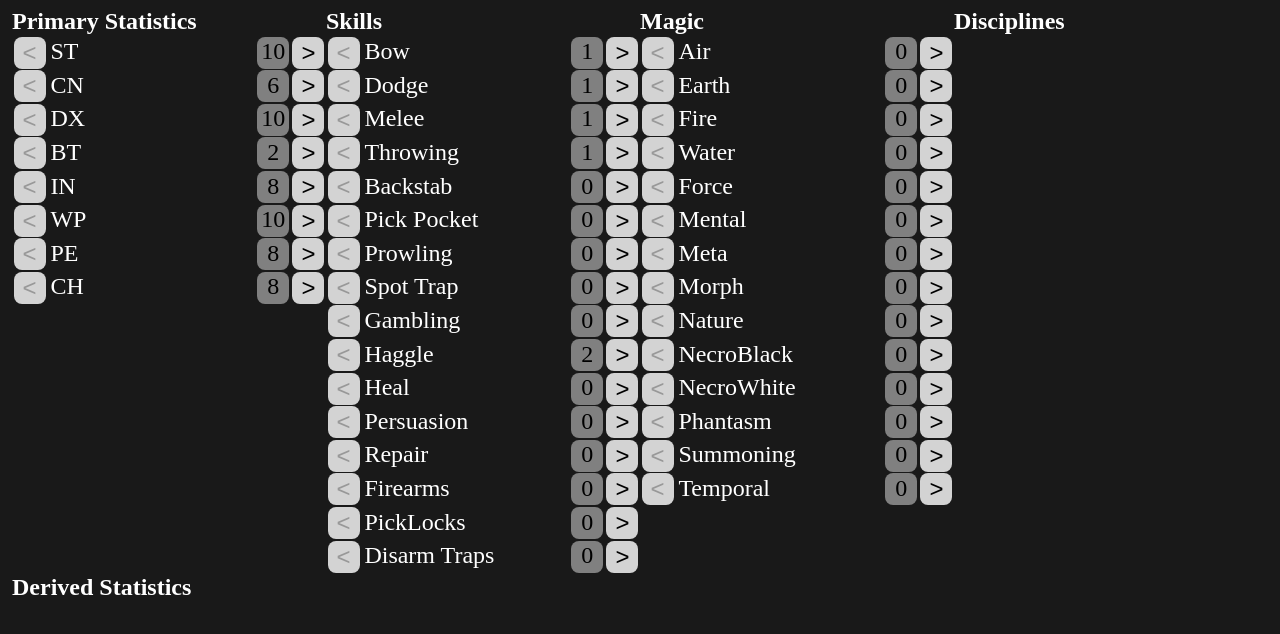
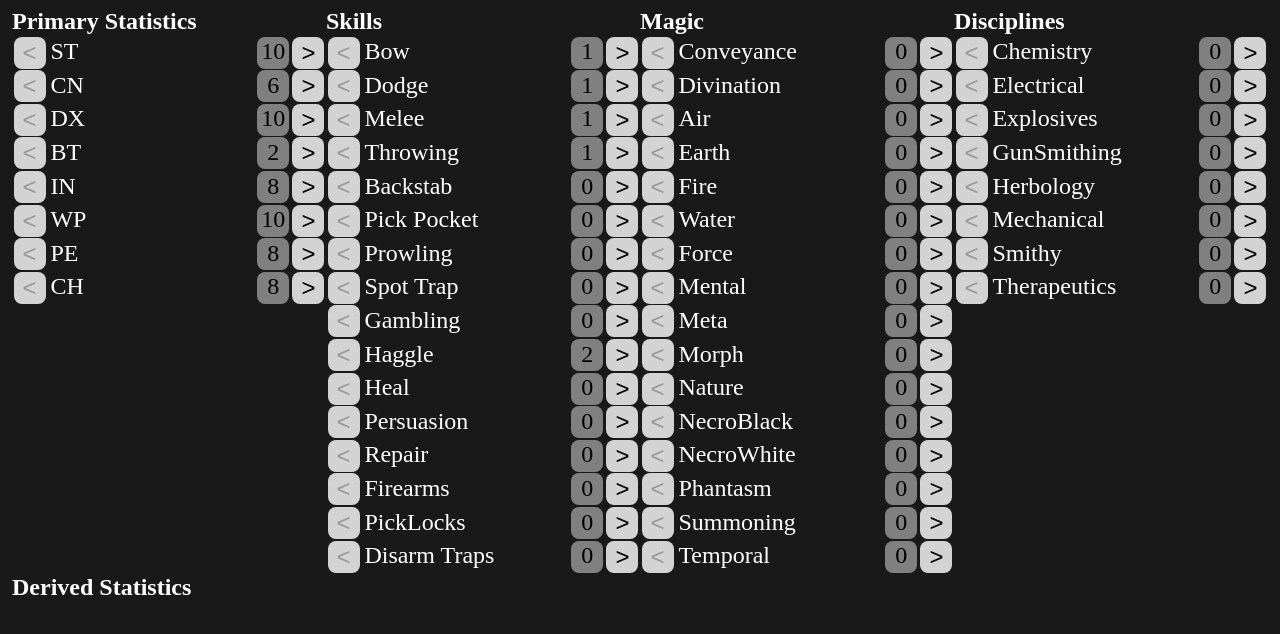
Before and after one commit to limaxophobiac/arcplanner, a React (Vite) app: page / in a window 1280 px wide. Shown: the top 634 px of the page. Built offline with nearby package versions, Linux system fonts and the light colour scheme.

Commit message:
adding disciplines

```diff
--- a/src/Planner.jsx
+++ b/src/Planner.jsx
@@ -21,8 +21,14 @@ function Planner(){
     function calcSkill(name){
         return (races[character.race][name] || 0) + (backgrounds[character.background].modifiers[name] || 0) + (character[name]*4);
     }
+    function calcDiscpMax(){
+        let i = calcPrimary("IN");
+        return i >= 19 ? 7 : i >= 17 ? 6 : i >= 15 ? 5 : i >= 13 ? 4 : i >= 11 ? 3 : i >= 8 ? 2 : i >= 5 ? 1 : 0;
+    }
 
     const magics = [
+        "Conveyance",
+        "Divination",
         "Air",
         "Earth",
         "Fire",
@@ -37,6 +43,17 @@ function Planner(){
         "Phantasm",
         "Summoning",
         "Temporal",
+    ]
+
+    const disciplines = [
+        "Chemistry",
+        "Electrical",
+        "Explosives",
+        "GunSmithing",
+        "Herbology",
+        "Mechanical",
+        "Smithy",
+        "Therapeutics"
     ]
 
     return (
@@ -81,6 +98,7 @@ function Planner(){
             </div>
             <div id="Disciplines">
                 <h2>Disciplines</h2>
+                {disciplines.map(elem => <Statdisplay key ={elem} name={elem} value={character[elem]} assigned={character[elem]} hasPoints={character.unspent > 0} adder = {(val) => addStat(elem, val)} max = {calcDiscpMax()}/>)}
             </div>
             <div id="derived">
                 <h2>Derived Statistics</h2>
@@ -88,23 +106,6 @@ function Planner(){
         </div>
     )
 }
-/*
-
-Air: 0,
-        Earth: 0,
-        Fire: 0,
-        Water: 0,
-        Force: 0,
-        Mental: 0,
-        Meta: 0,
-        Morph: 0,
-        Nature: 0,
-        NecroBlack: 0,
-        NecroWhite: 0,
-        Phantasm: 0,
-        Summoning: 0,
-        Temporal: 0,
-*/
 
 function characterFactory(){
     return {
```
